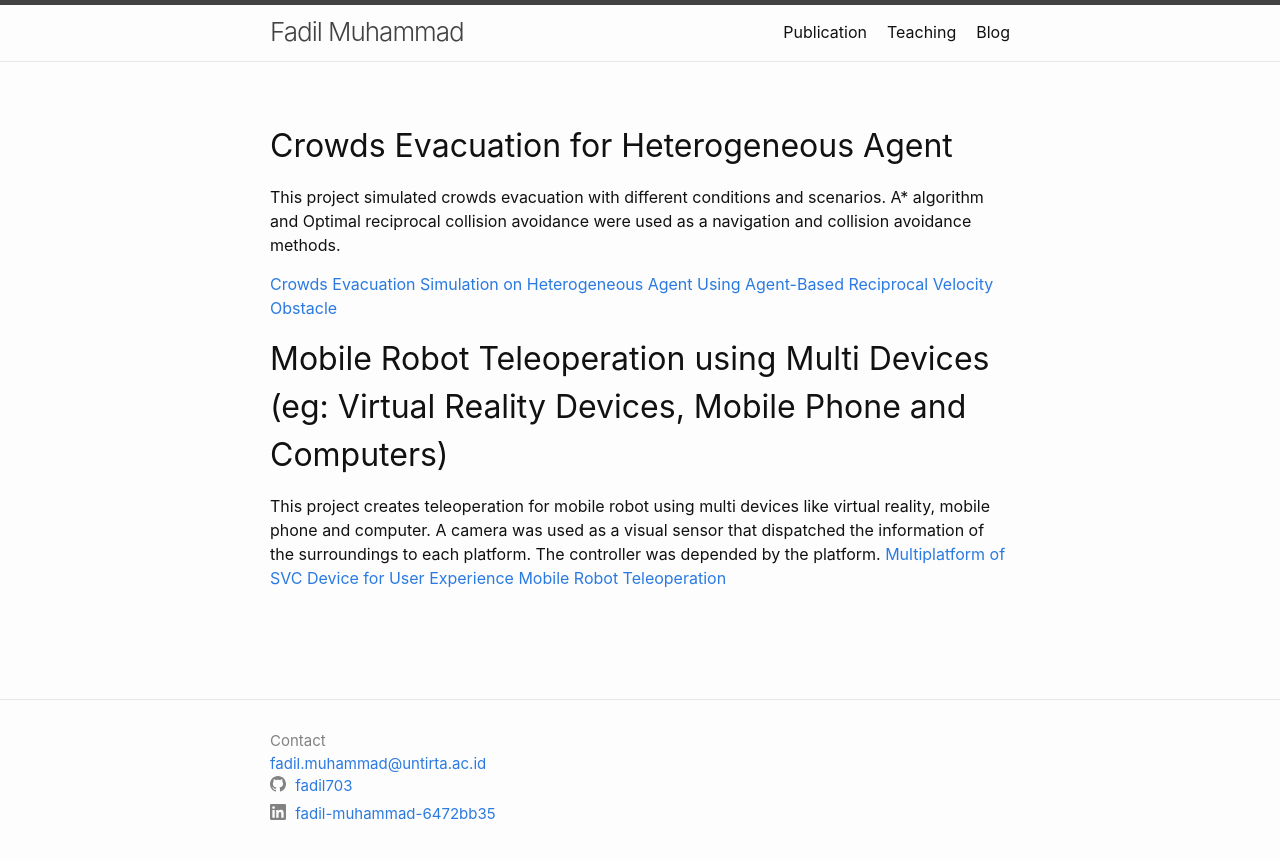
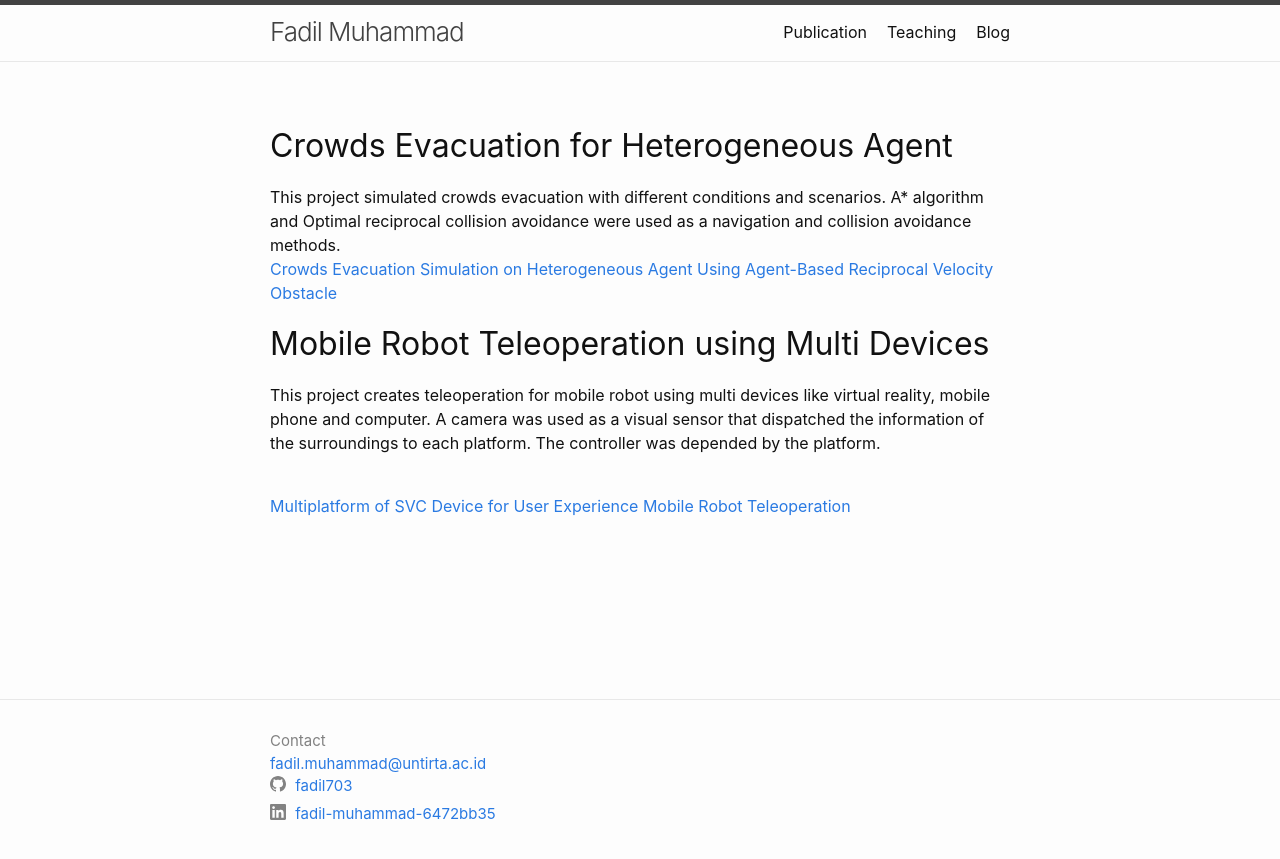
Before and after one commit to fadil703/fadil703.github.io, a Jekyll site: the page built from project.md, in a window 1280 px wide. Shown: the top 859 px of the page. Built offline with Jekyll 4.4.1, drawn with Linux system fonts in a browser that asks for light colours.

Commit message:
revise the project title

```diff
--- a/project.md
+++ b/project.md
@@ -7,12 +7,14 @@ permalink: /project/
 ## Crowds Evacuation for Heterogeneous Agent
 
 This project simulated crowds evacuation with different conditions and scenarios. A* algorithm and Optimal reciprocal collision avoidance were used as a navigation and collision avoidance methods.
-
+<br />
 [Crowds Evacuation Simulation on Heterogeneous Agent Using Agent-Based Reciprocal Velocity Obstacle](https://ieeexplore.ieee.org/abstract/document/8711117/) <br />
 
 
 
 
-## Mobile Robot Teleoperation using Multi Devices (eg: Virtual Reality Devices, Mobile Phone and Computers)
+## Mobile Robot Teleoperation using Multi Devices
 This project creates teleoperation for mobile robot using multi devices like virtual reality, mobile phone and computer. A camera was used as a visual sensor that dispatched the information of the surroundings to each platform. The controller was depended by the platform.
+
+<br />
 [Multiplatform of SVC Device for User Experience Mobile Robot Teleoperation](http://ijcs.net/ijcs/index.php/ijcs/article/view/3476) <br />
```
